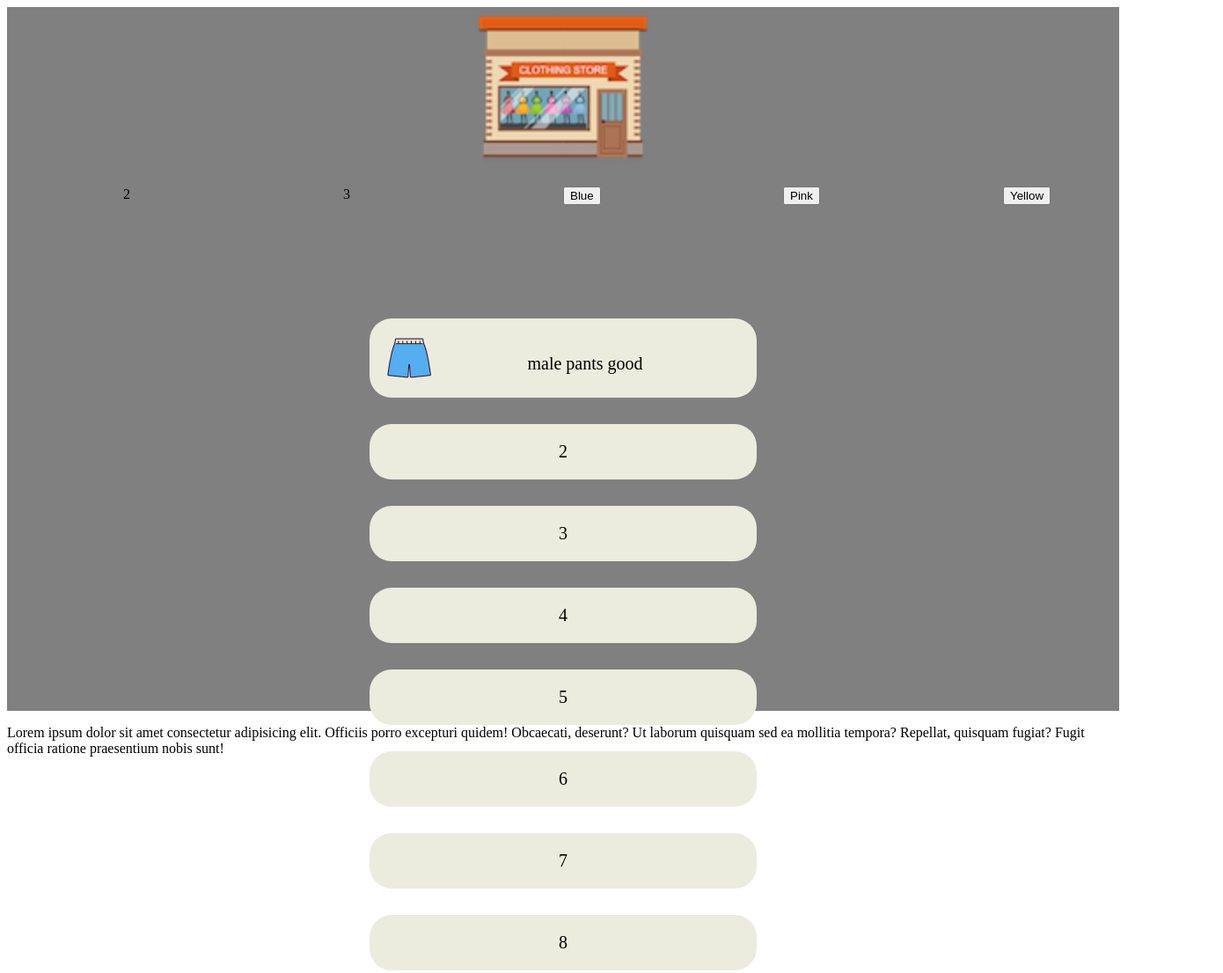
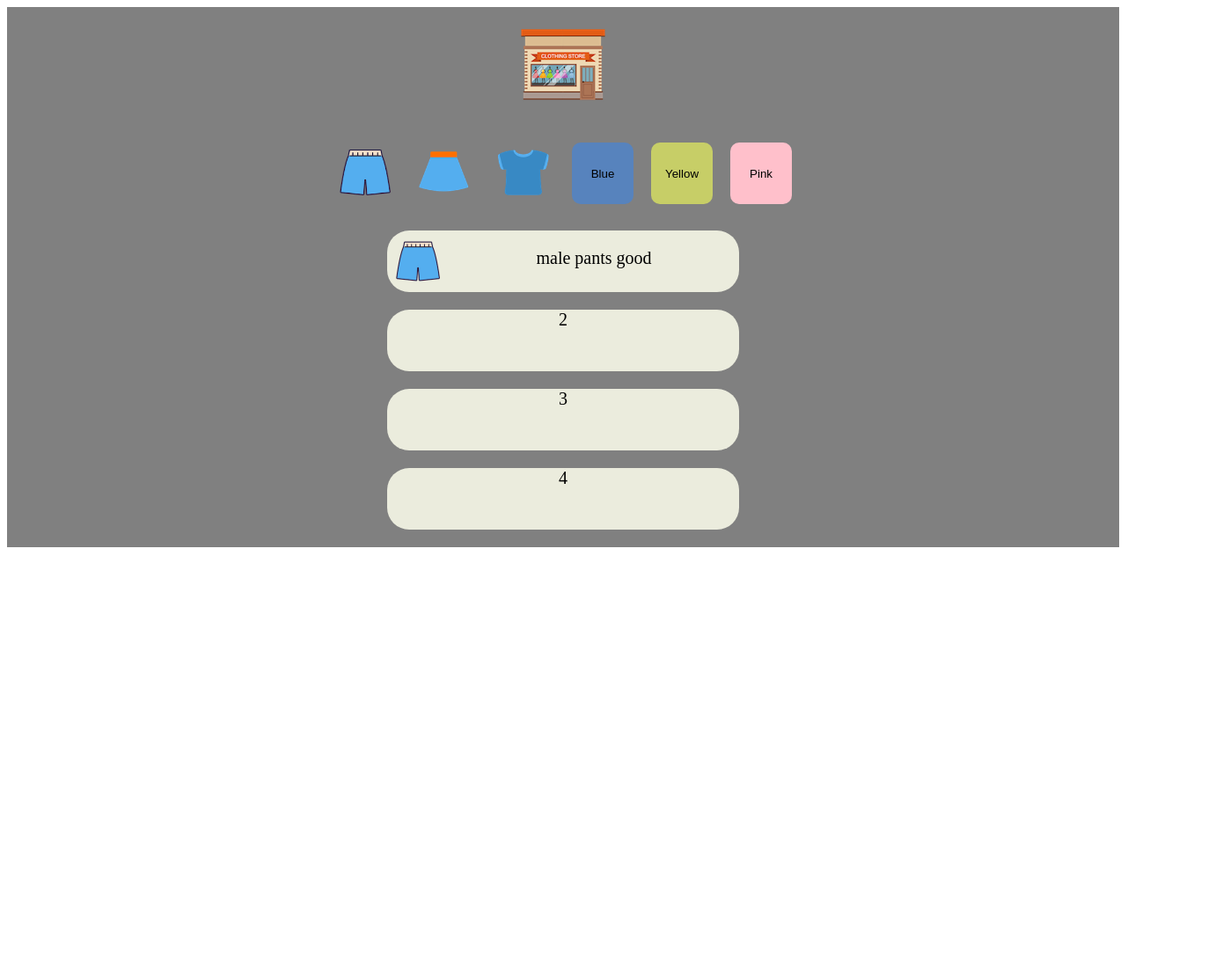
Before and after one commit to HaeunJeong/DreamCodePractice, a plain HTML site: page index.html in a window 1280 px wide. Shown: the top 1106 px of the page at 88% size, 1390 px wide, since content can reach past the window. After the commit the page ends 800 px from the top, so only its background shows below. Drawn offline with Linux system fonts and the light colour scheme.

Commit message:
css 분리

```diff
--- a/index.html
+++ b/index.html
@@ -4,75 +4,30 @@
     <meta charset="UTF-8">
     <meta name="viewport" content="width=device-width, initial-scale=1.0">
     <title>Document</title>
+    <link rel= "stylesheet" type="text/css" href="style.css">
     <script src="main.js"></script>
 </head>
-<style>
-    .container{
-        background: grey;
-        height: 100vh;
-        display: flex;
-        flex-direction: column;
-        align-items: center;
-        justify-content: space-between;
-    }
-    .navContatiner{
-        display:flex;
-        height: 200px;
-        flex-direction: row;
-        align-items: center;
-        justify-content: space-around;
-    }
-    .clothes {
-        margin: auto;
-        border-radius: 25px;
-        background: rgb(235, 236, 221);
-        padding: 20px;
-        width: 400px;
-        height: 50px;
-        text-align: center;
-        font-size: 20px;
-        margin-bottom: 30px;
-    }
-    .clothes img {
-        float: left;
-        width:50px
-    }
-    .button {
-        border-radius: 50px;
-        width: 250px;
-        height: 150px;
-    }
-
-</style>
+<style src="style.css"></style>
 <body>
 
     <div class="container">
         <div><img src="/imgs/logo.png" width="200px"></div>
 
         <div class="navContatiner">
-            <div class="button">1</div>
-            <div class="button">2</div>
-            <div class="button">3</div>
-            <div class="button"><button onclick="filterByColor(Blue)" id="btn_Blue" value="Blue">Blue</button></div>
-            <div class="button"><button onclick="filterByColor(Pink)" id="btn_Pink" value="Pink">Pink</button></div>
-            <div class="button"><button onclick="filterByColor(Yellow)" id="btn_Yellow" value="Yellow">Yellow</button>
-            </div>
+            <button id="trans"><img src="/imgs/blue_p.png"></button>
+            <button id="trans"><img src="/imgs/blue_s.png"></button>
+            <button id="trans"><img src="/imgs/blue_t.png"></button>
+            <button id="blue">Blue</button>
+            <button id="yellow">Yellow</button>
+            <button id="pink">Pink</button>
         </div>
-        <div class="clothes">
+        <div class="clothesBox">
             <img src="/imgs/blue_p.png">
             <p>male pants good</p>
         </div>
-        <div class="clothes">2</div>
-        <div class="clothes">3</div>
-        <div class="clothes">4</div>
-        <div class="clothes">5</div>
-        <div class="clothes">6</div>
-        <div class="clothes">7</div>
-        <div class="clothes">8</div>
-        <div class="clothes">9</div>
-        <div class="clothes">10</div>
+        <div class="clothesBox">2</div>
+        <div class="clothesBox">3</div>
+        <div class="clothesBox">4</div>
     </div>
-
-    <p>Lorem ipsum dolor sit amet consectetur adipisicing elit. Officiis porro excepturi quidem! Obcaecati, deserunt? Ut laborum quisquam sed ea mollitia tempora? Repellat, quisquam fugiat? Fugit officia ratione praesentium nobis sunt!</p>
 </body>
 </html>
--- /dev/null
+++ b/style.css
@@ -0,0 +1,55 @@
+.container{
+    padding-top: 20px;
+    background: grey;
+    height: 100%;
+    display: flex;
+    flex-direction: column;
+    align-items: center;
+    justify-content: space-evenly;
+}
+.navContatiner{
+    display:inline-flex;
+    flex-direction: row;
+    align-items: center;
+    align-content: space-evenly;
+    margin:20px;
+}
+.clothesBox {
+    border-radius: 25px;
+    background: rgb(235, 236, 221);
+    width: 400px;
+    height: 70px;
+    text-align: center;
+    font-size: 20px;
+    margin-bottom: 20px;
+}
+.clothesBox img {
+    float: left;
+    margin: 10px;
+    width:50px
+}
+button {
+    border-width: 0px;
+    border-radius: 10px;
+    width: 70px;
+    height: 70px;
+    margin:10px;
+}
+#trans{
+    background: transparent;
+}
+#blue{
+    background:rgb(87, 131, 189);
+}
+#yellow{
+    background: rgb(199, 206, 103);
+}
+#pink{
+    background: pink;
+}
+img{
+    width: 100%;
+}
+button:hover{
+    background: beige;
+}
```
